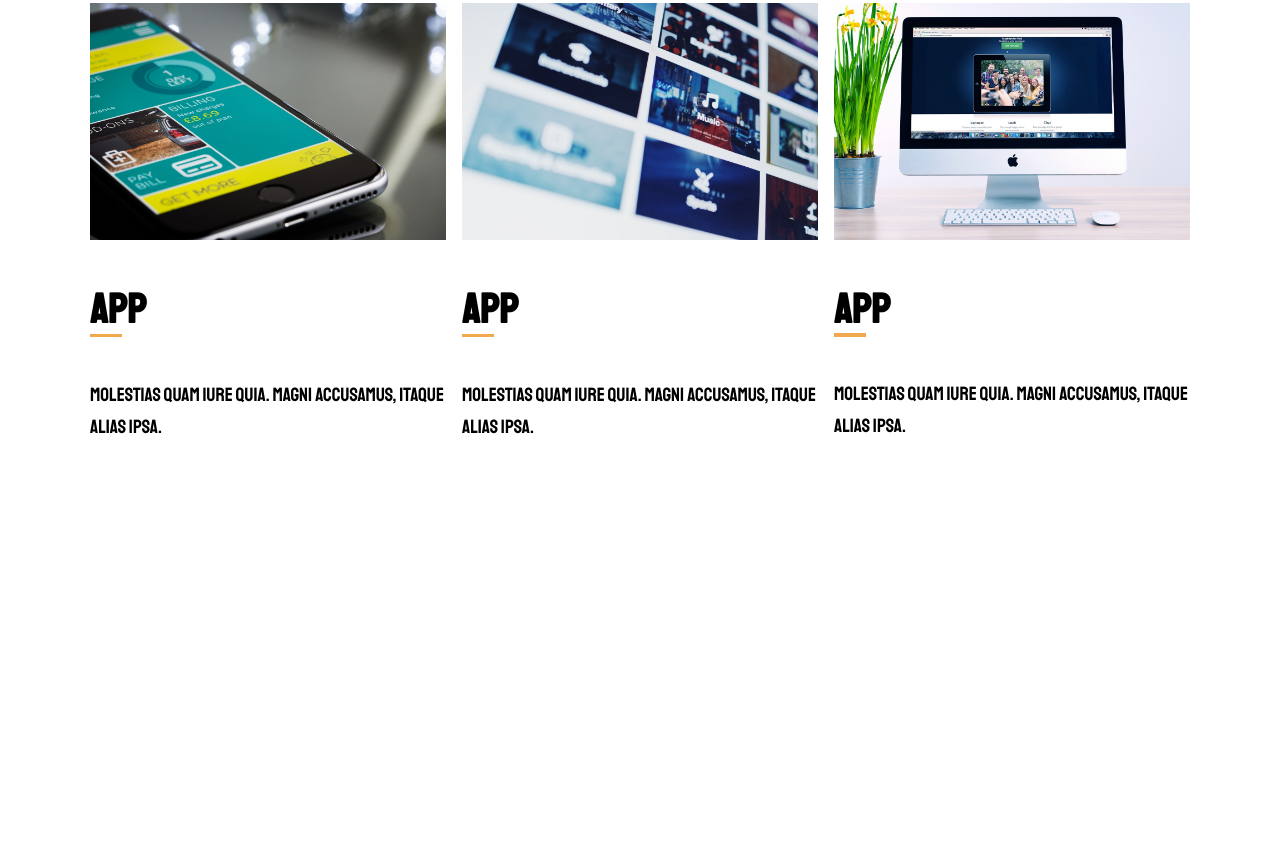
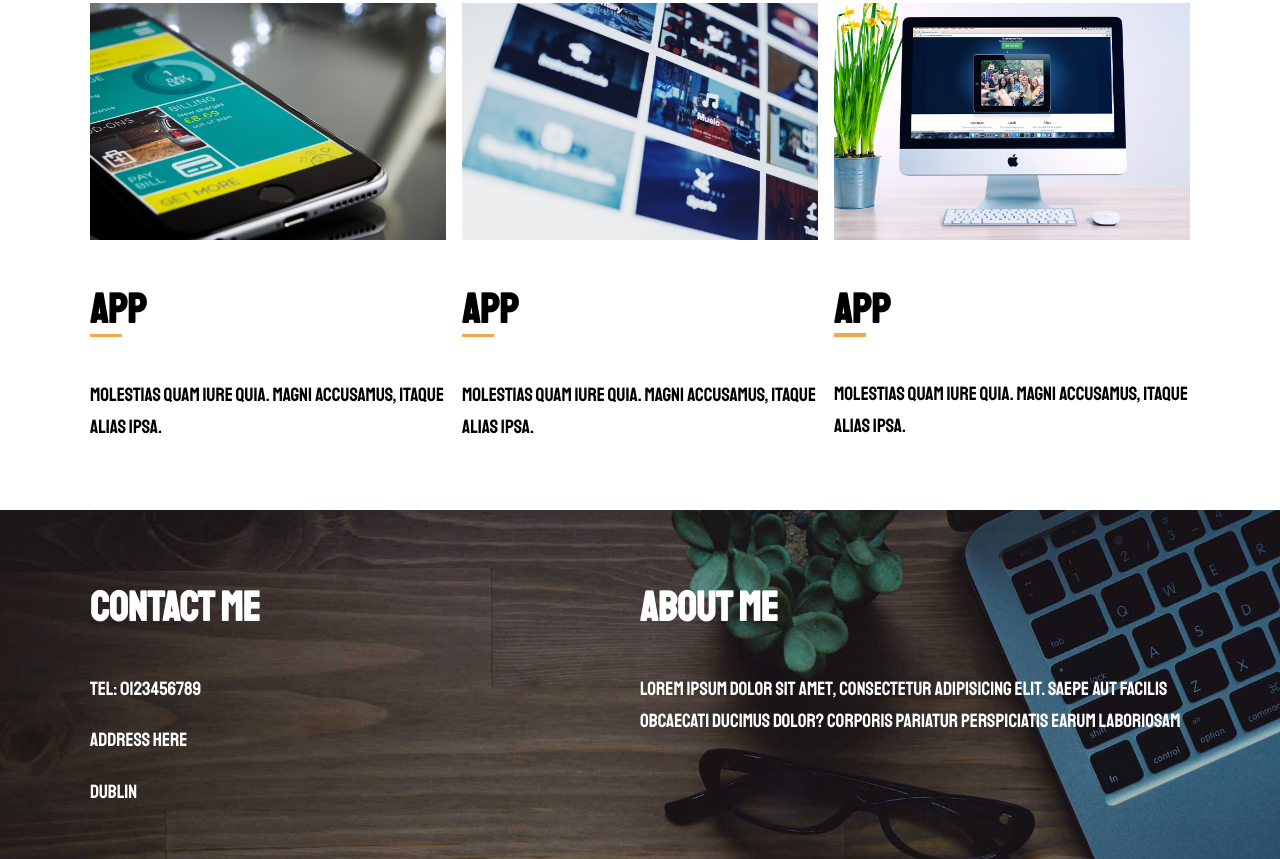
Before and after one commit to marb61a/css-freelancer, a plain HTML site: page index.html in a window 1280 px wide. Shown: the part 2263-3122 px from the top of the page. Before the commit the page ends 2725 px from the top, so only its background shows below. Drawn offline with nearby package versions, Linux system fonts and the light colour scheme.

Commit message:
Updated index.html

```diff
--- a/index.html
+++ b/index.html
@@ -18,6 +18,7 @@
             </div>
         </header>
 
+        <!-- Services -->
         <main class="services container">
             <div class="service">
                 <h2>Web Design</h2>
@@ -50,7 +51,25 @@
             <div id="portfolio" class="portfolio"></div>
         </section>
 
+        <!-- Footer -->
+        <footer class="footer">
+            <div class="container">
+                <div class="widget">
+                    <h3>Contact Me</h3>
+                    <p>Tel: 0123456789</p>
+                    <p>Address Here</p>
+                    <p>Dublin</p>
+                </div>
 
+                <div class="widget">
+                    <h3>About Me</h3>
+                    <p>
+                        Lorem ipsum dolor sit amet, consectetur adipisicing elit. Saepe aut facilis obcaecati ducimus dolor?
+                        Corporis pariatur perspiciatis earum laboriosam
+                    </p>
+                </div>
+            </div>
+        </footer>
 
         <script src="js/app.js"></script>
     </body>
```
